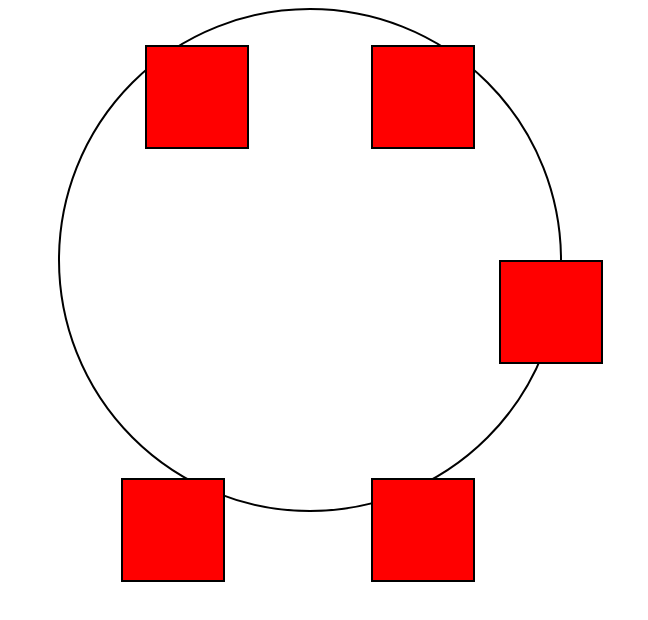
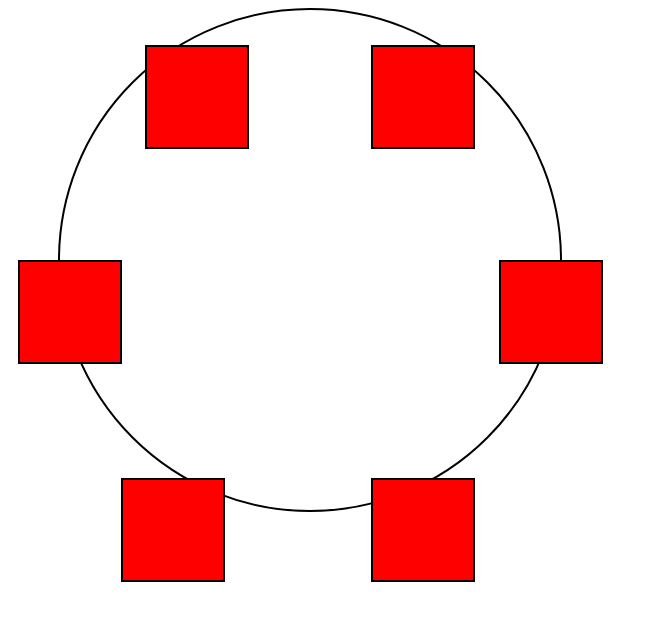
Before and after one commit to topherikaika/noria, a plain HTML site: page index.html in a window 1280 px wide. Shown: the whole page, without its empty margins (0-648 px from the left). Drawn offline with Linux system fonts and the light colour scheme.

Commit message:
correction

```diff
--- a/styles.css
+++ b/styles.css
@@ -23,7 +23,7 @@
 }
 
 .cabin:nth-of-type(4) {
-  right: -8.5%;
+  left: -8.5%;
   top: 50%;
 }
 
```
